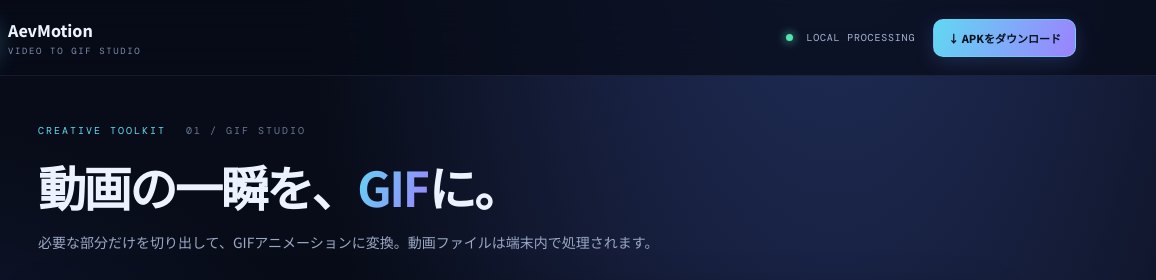
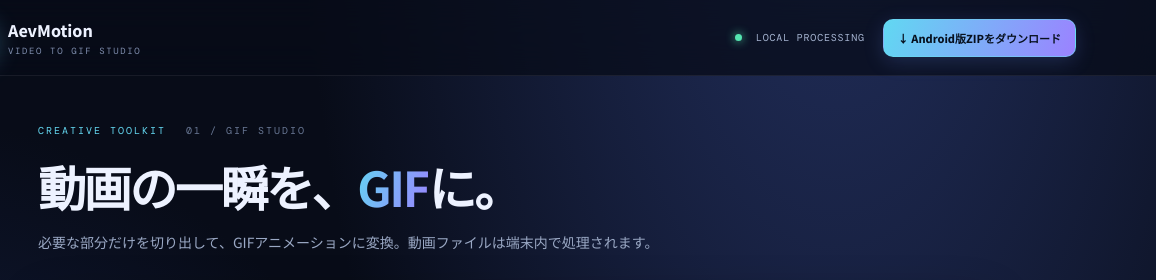
Before and after one commit to mylifereading6666-oss/AevMotion, a website built with Vite: page index.html in a window 1280 px wide. Shown: the top 280 px of the page, 124-1280 px from the left. Built offline with nearby package versions, Linux system fonts and the light colour scheme; what @ffmpeg/ffmpeg would draw is missing.

Commit message:
Clarify website download is Android ZIP package

```diff
--- a/index.html
+++ b/index.html
@@ -7,7 +7,7 @@
 <link rel="stylesheet" href="style.css">
 </head>
 <body>
-<header class="topbar"><a class="brand" href="#"><span class="brand-mark">A</span><span>AevMotion<small>VIDEO TO GIF STUDIO</small></span></a><div class="top-actions"><span class="local-pill"><i></i> LOCAL PROCESSING</span><a class="apk-download-btn" href="https://github.com/mylifereading6666-oss/AevMotion/releases/latest/download/AevMotion-Android-Install.zip" download="AevMotion.apk">↓ APKをダウンロード</a></div></header>
+<header class="topbar"><a class="brand" href="#"><span class="brand-mark">A</span><span>AevMotion<small>VIDEO TO GIF STUDIO</small></span></a><div class="top-actions"><span class="local-pill"><i></i> LOCAL PROCESSING</span><a class="apk-download-btn" href="https://github.com/mylifereading6666-oss/AevMotion/releases/latest/download/AevMotion-Android-Install.zip" download="AevMotion.apk">↓ Android版ZIPをダウンロード</a></div></header>
 <main class="shell">
 <section class="hero"><div class="eyebrow">CREATIVE TOOLKIT <span>01 / GIF STUDIO</span></div><h1>動画の一瞬を、<em>GIF</em>に。</h1><p class="lead">必要な部分だけを切り出して、GIFアニメーションに変換。動画ファイルは端末内で処理されます。</p></section>
 <section class="workspace">
```
